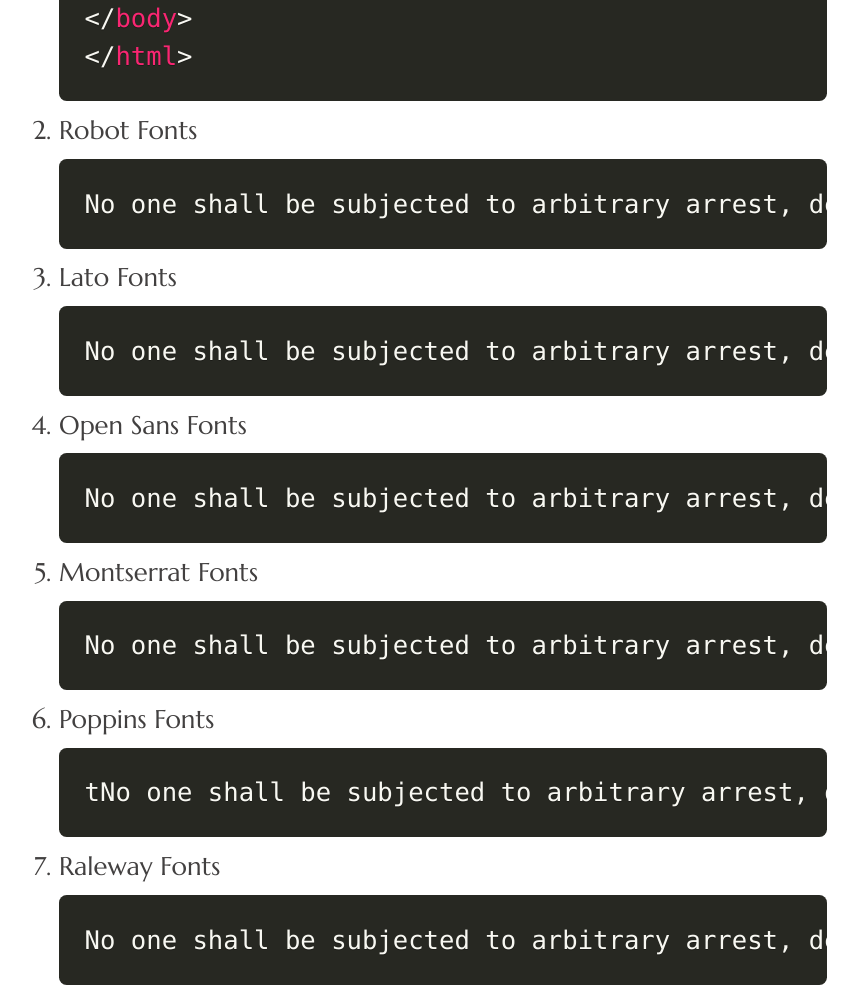
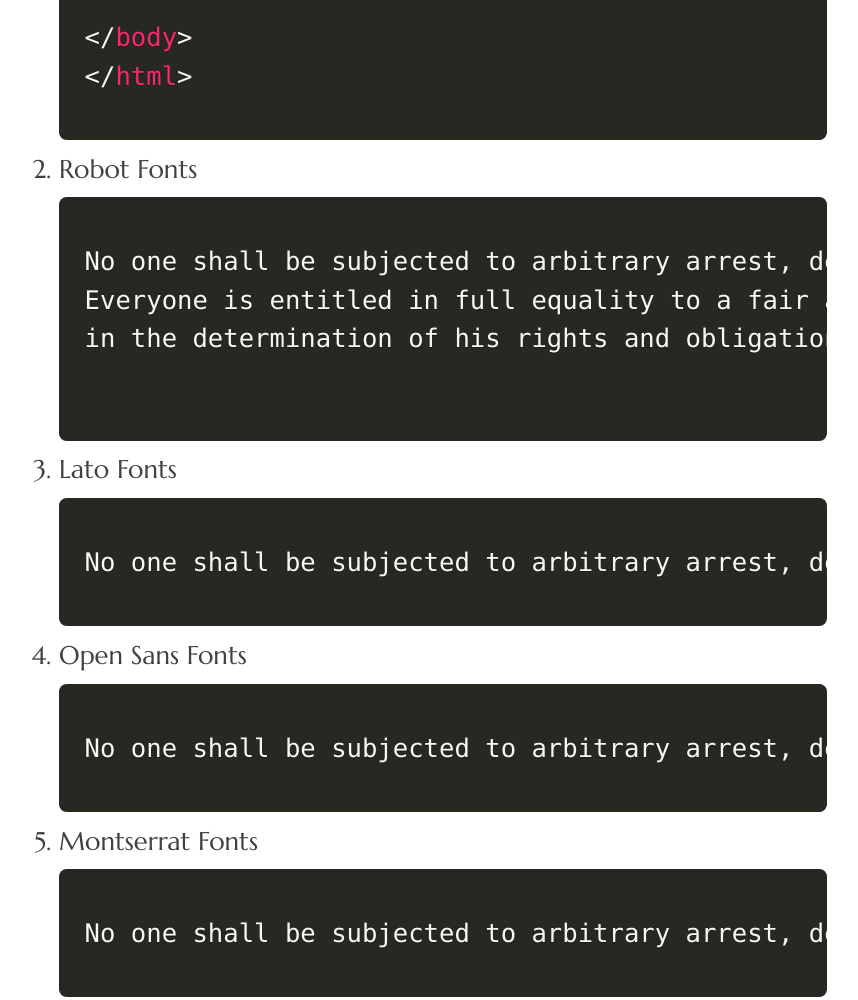
Before and after one commit to Anwarul07/chaeat-sheet, a plain HTML site: page index.html in a window 1280 px wide. Shown: the part 500-1500 px from the top of the page, without its empty margins (197-1055 px from the left). Drawn offline with Linux system fonts and the light colour scheme; some packages are replaced by stand-ins of ours; a script that the page names is missing.

Commit message:
update html

```diff
--- a/file/prism.css
+++ b/file/prism.css
@@ -7,7 +7,7 @@ https://prismjs.com/download.html#themes=prism-okaidia&languages=markup+css+clik
  */
 
 code[class*="language-"],
-pre[class*="language-"] {
+pre[class*="language-"]{
 	color: #f8f8f2;
 	background: none;
 	text-shadow: 0 1px rgba(0, 0, 0, 0.3);
@@ -32,7 +32,7 @@ pre[class*="language-"] {
 
 /* Code blocks */
 pre[class*="language-"] {
-	padding: 1em;
+	padding: 1.75em 1em 1.75em 1em;
 	margin: .5em 0;
 	overflow: auto;
 	border-radius: 0.3em;
--- a/index.html
+++ b/index.html
@@ -37,7 +37,10 @@
 &lt/body&gt
 &lt/html&gt</code></pre>
             </li>
-            <li>Robot Fonts<pre class="language-html"><code>No one shall be subjected to arbitrary arrest, detention or exile</code></pre></li>
+            <li>Robot Fonts<pre class="language-html"><code class="two">No one shall be subjected to arbitrary arrest, detention or exile
+Everyone is entitled in full equality to a fair and public hearing by an independent and impartial tribunal,
+in the determination of his rights and obligations and of any criminal charge against him
+            </code></pre></li>
 
             <li>Lato Fonts<pre class="language-html"><code>No one shall be subjected to arbitrary arrest, detention or exile.</code></pre></li>
 
@@ -45,7 +48,7 @@
 
             <li> Montserrat  Fonts<pre class="language-html"><code>No one shall be subjected to arbitrary arrest, detention or exile.</code></pre></li>
 
-            <li> Poppins Fonts<pre class="language-html"><code>tNo one shall be subjected to arbitrary arrest, detention or exile.</code></pre></li>
+            <li> Poppins Fonts<pre class="language-html"><code>No one shall be subjected to arbitrary arrest, detention or exile.</code></pre></li>
 
             <li>Raleway Fonts <pre class="language-html"><code>No one shall be subjected to arbitrary arrest, detention or exile.</code></pre></li>
 
```
Also changed, not shown: Second.html (+1 -1 lines), Third.html (+1 -1 lines), sheet.css (line endings or trailing spaces).
